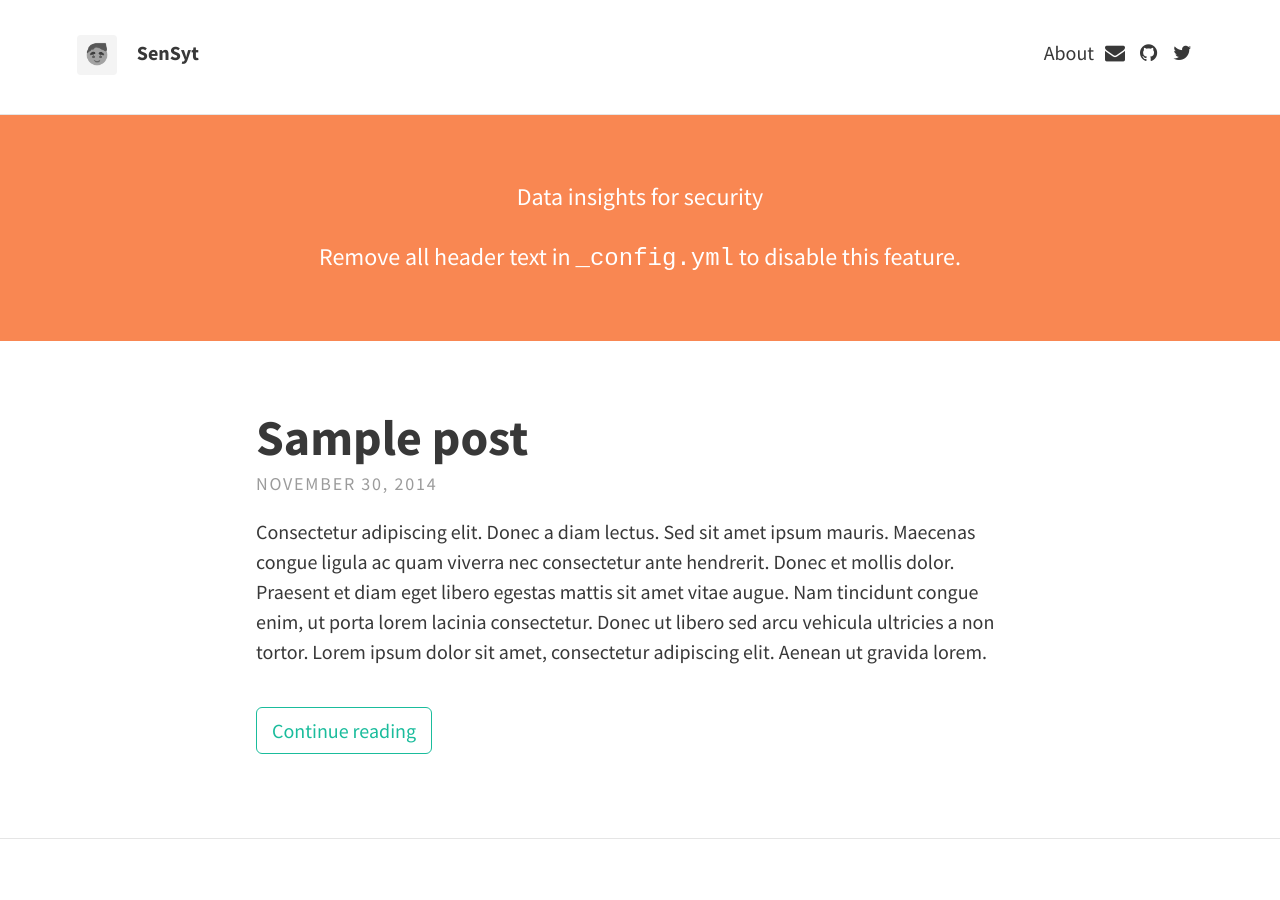
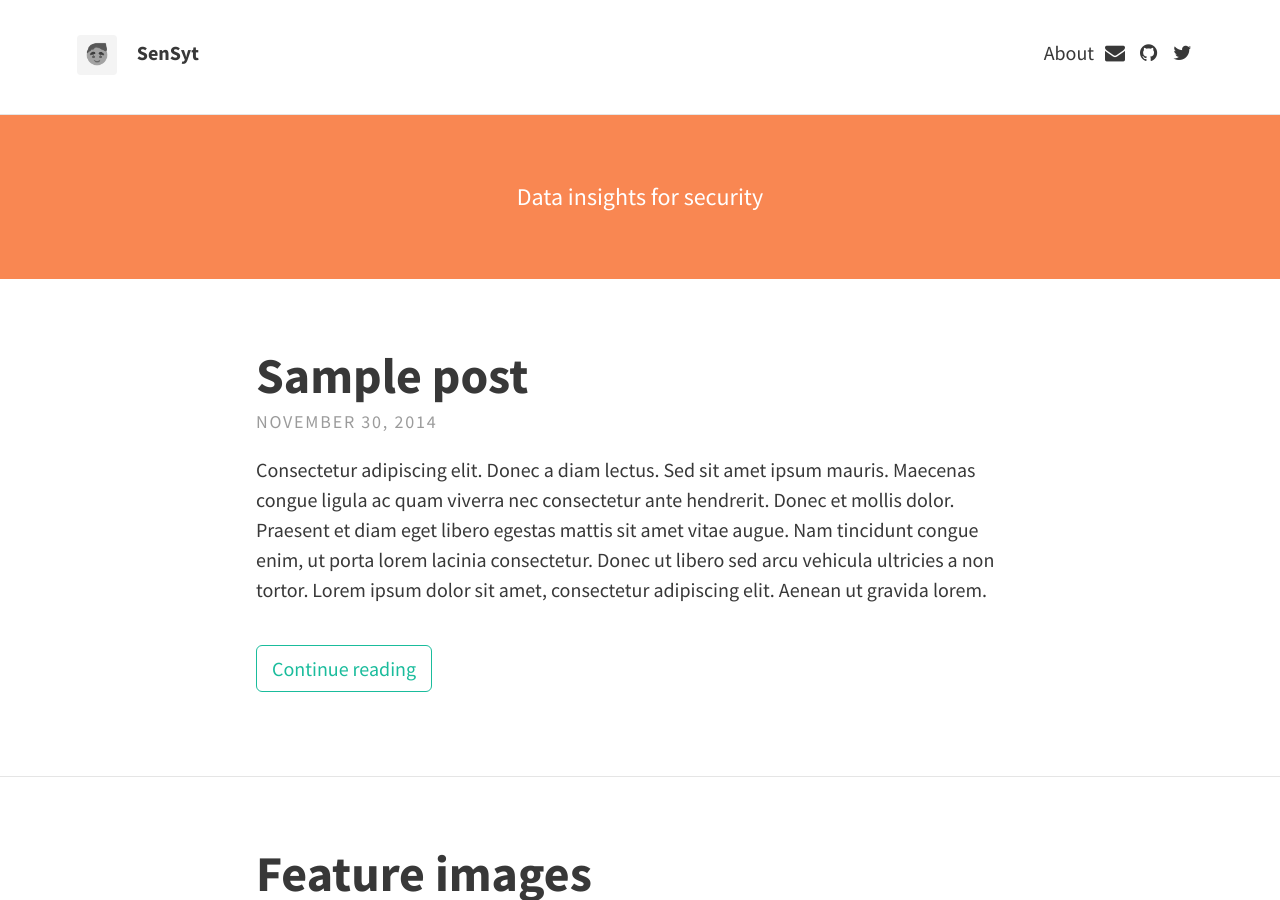
Before and after one commit to alrawi/sensyt.github.io, a Jekyll site: the page built from index.html, in a window 1280 px wide and 900 px high. Built offline with Jekyll 4.4.1, drawn with Linux system fonts in a browser that asks for light colours; nearby versions of some CDN libraries; the list of posts is cut into pages by our own code.

Commit message:
added info about site

```diff
--- a/_config.yml
+++ b/_config.yml
@@ -14,7 +14,6 @@
   header_text: >
      <p>Data insights for security</p>
 
-     <p>Remove all header text in <code>_config.yml</code> to disable this feature.</p>
   header_text_feature_image:
   footer_text: "SenSyt Consulting Services"
 
```
